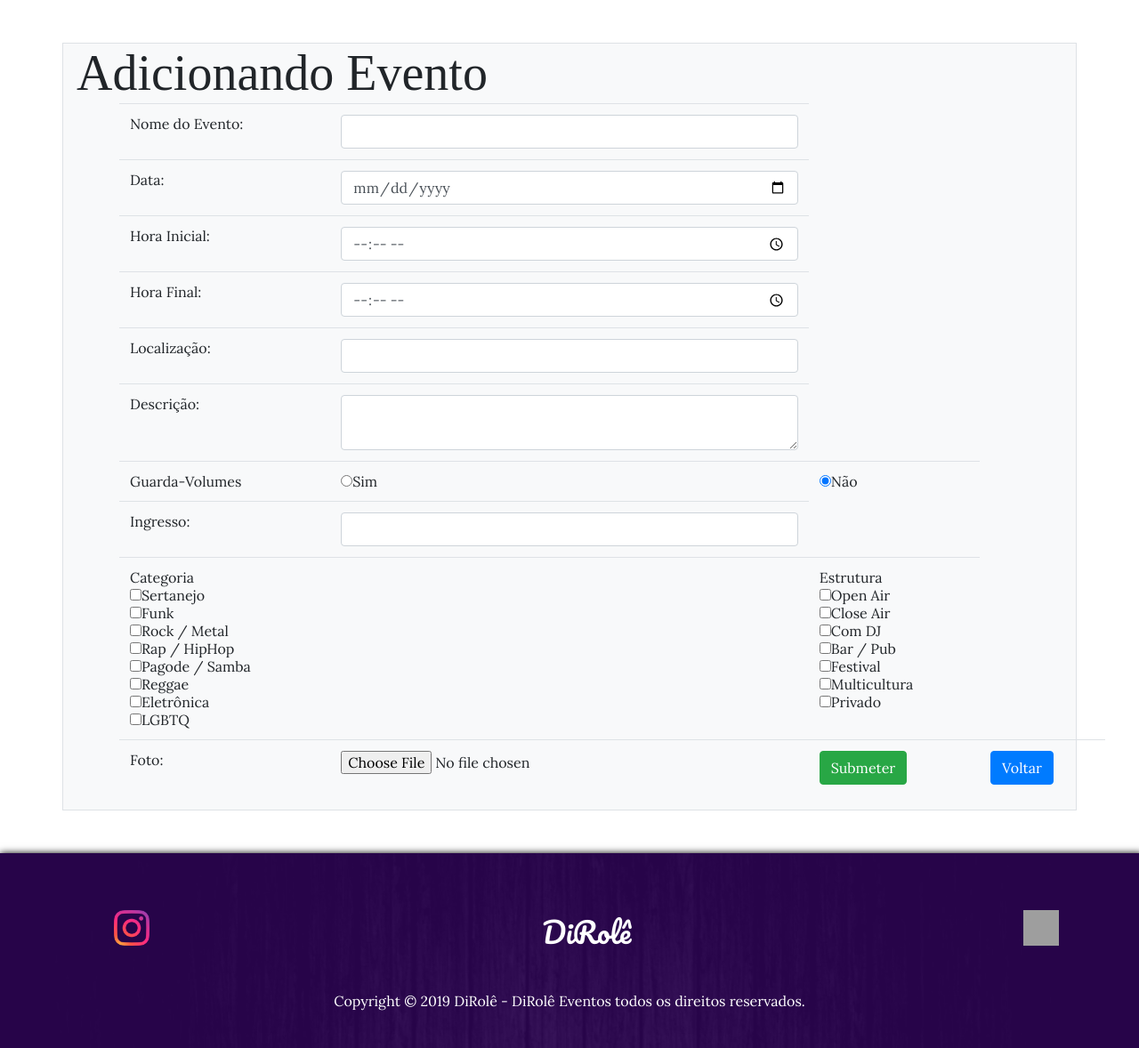
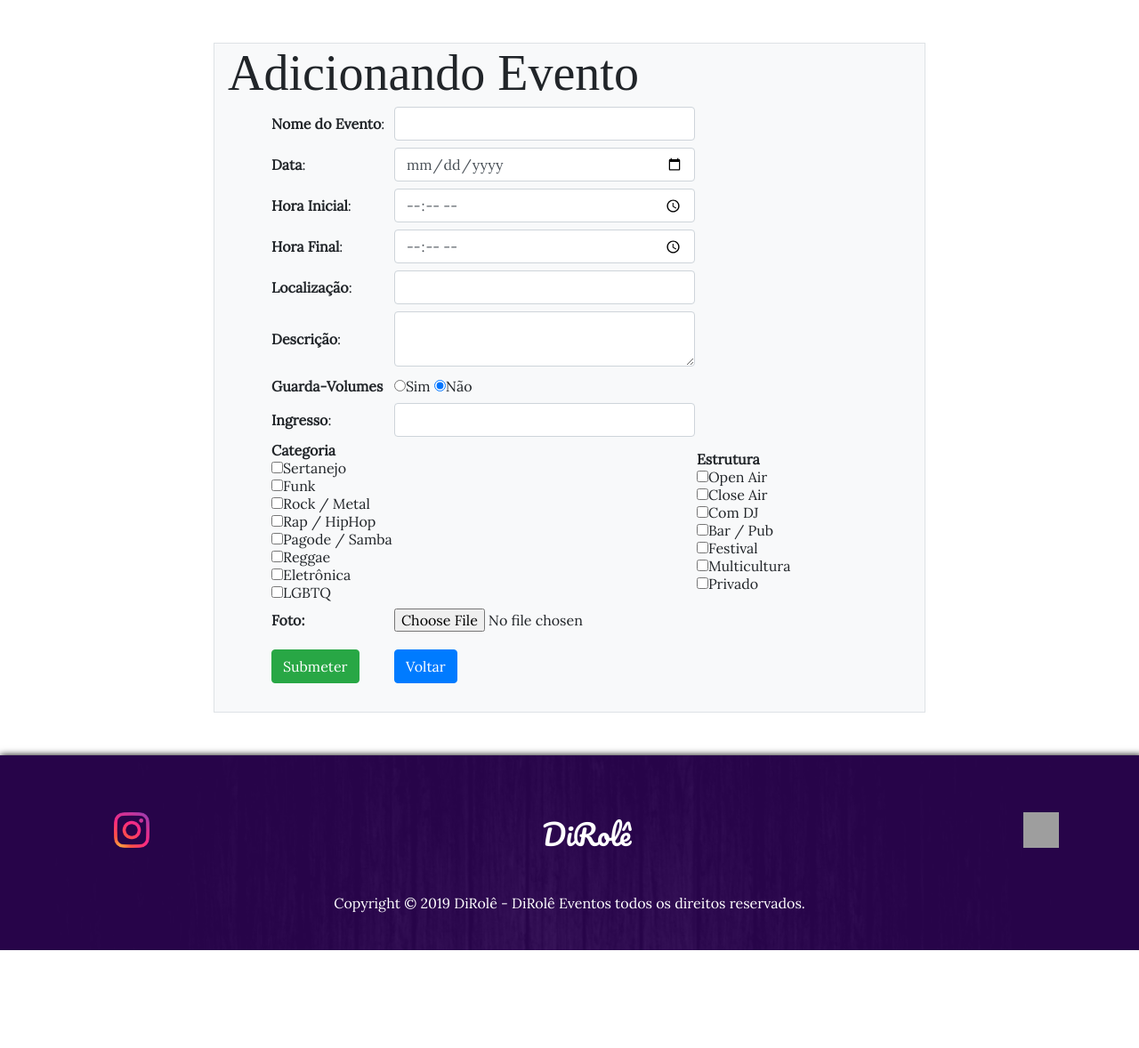
Before and after one commit to vncmendes/dirole, a PHP site: page /adiciona-evento.php in a window 1280 px wide. Shown: the part 80-1258 px from the top of the page at 89% size. After the commit the page ends 1148 px from the top, so only its background shows below. Run offline with PHP 8.4, Linux system fonts and the light colour scheme; data comes from the database, SQL or seed files in the repository; grey boxes are pictures that could not be loaded.

```diff
--- a/controller/evento.php
+++ b/controller/evento.php
@@ -38,6 +38,7 @@ if (array_key_exists("cadastrarEvento", $_POST)) {
 
 	if ($nome == "" || $data == "" || $horainicial == "" || $horafinal == "" || $local == "" || $descricao == "" || $ingresso == "" || $categoria == "" || $estrutura == "") {
 		echo "Preencha todos os campos";
+		$validate = false;
 		header("Location: ../view/adiciona-evento.php");
 	} else {
 		$validate = true;
--- a/view/adiciona-evento.php
+++ b/view/adiciona-evento.php
@@ -92,68 +92,69 @@ $estruturas = $estrutura->selectAll();
 
 
 	<div class="principal">
-		<div class="container py-5">
+		<div style="max-width: 800px" class="container py-5">
 			<div class="row">
 				<div class="col-12 border bg-light">
 					<font face="DancingScript" class="py-2 display-4">Adicionando Evento</font>
 					<div class="conteudo flex-container bg-light" class="col-12">
 
 						<form action="" method="POST" name="formReg" id="formId" enctype="multipart/form-data">
-							<table class="table mx-5 py-5">
-								<tr>
-									<td class="byeBorder">Nome do Evento:</td>
-									<td class="byeBorder"><input class="form-control" type="text" name="nome"></td>
+							<table class="mx-5 py-5">
+								<tr class="mx-5 py-5">
+									<td class="byeBorder py-1"><b>Nome do Evento</b>:</td>
+									<td class="byeBorder py-1"><input class="form-control" type="text" name="nome"></td>
+								</tr>
+								<tr class="mx-5 py-5">
+									<td class="byeBorder py-1"><b>Data</b>:</td>
+									<td class="byeBorder py-1"><input class="form-control" type="date" max="2999-12-31" name="data"></td>
 								</tr>
 								<tr>
-									<td class="byeBorder">Data:</td>
-									<td class="byeBorder"><input class="form-control" type="date" name="data"></td>
+									<td class="byeBorder py-1"><b>Hora Inicial</b>:</td>
+									<td class="byeBorder py-1"><input class="form-control" type="time" name="horai"></td>
 								</tr>
 								<tr>
-									<td class="byeBorder">Hora Inicial:</td>
-									<td class="byeBorder"><input class="form-control" type="time" name="horai"></td>
+									<td class="byeBorder py-1"><b>Hora Final</b>:</td>
+									<td class="byeBorder py-1"><input class="form-control" type="time" name="horaf"></td>
 								</tr>
 								<tr>
-									<td class="byeBorder">Hora Final:</td>
-									<td class="byeBorder"><input class="form-control" type="time" name="horaf"></td>
+									<td class="byeBorder py-1"><b>Localização</b>:</td>
+									<td class="byeBorder py-1"><input class="form-control" type="text" name="localizacao"></td>
 								</tr>
 								<tr>
-									<td class="byeBorder">Localização:</td>
-									<td class="byeBorder"><input class="form-control" type="text" name="localizacao"></td>
+									<td class="byeBorder py-1"><b>Descrição</b>:</td>
+									<td class="byeBorder py-1"> <textarea class="form-control" name="descricao"></textarea></td>
 								</tr>
 								<tr>
-									<td class="byeBorder">Descrição:</td>
-									<td class="byeBorder"> <textarea class="form-control" name="descricao"></textarea></td>
+									<td class="byeBorder py-2"><b>Guarda-Volumes</b></td>
+									<td class="byeBorder py-2"><input type="radio" value="1" name="gv">Sim <input type="radio" value="0" name="gv" checked>Não</td>
 								</tr>
 								<tr>
-									<td class="byeBorder">Guarda-Volumes</td>
-									<td class="byeBorder"><input type="radio" value="1" name="gv">Sim</td>
-									<td class="byeBorder"><input type="radio" value="0" name="gv" checked>Não</td>
-								</tr>
-								<tr>
-									<td class="byeBorder">Ingresso:</td>
+									<td class="byeBorder py-1"><b>Ingresso</b>:</td>
 									<td class="byeBorder"><input class="form-control" type="number" name="ingresso"></td>
 								</tr>
 
 								<tr>
-									<td class="byeBorder" id="ce">Categoria<br>
+									<td class="byeBorder py-1" id="ce"><b>Categoria</b><br>
 										<?php foreach ($categorias as $categoria) : ?>
 											<input type="checkbox" name="categoria[]" value="<?= $categoria->id ?>"><?= $categoria->nome ?><br>
 										<?php endforeach; ?>
 									</td>
-									<td class="byeBorder"></td>
+									<td class="byeBorder py-1"></td>
 
-									<td class="byeBorder">Estrutura<br>
+									<td class="byeBorder py-1"><b>Estrutura</b><br>
 										<?php foreach ($estruturas as $estrutura) : ?>
 											<input type="checkbox" name="estrutura[]" value="<?= $estrutura->id ?>"><?= $estrutura->nome ?><br>
 										<?php endforeach; ?>
 									</td>
 								</tr>
-								<td class="byeBorder">Foto:</td>
-								<td class="byeBorder"><input type="file" name="arquivo"></td>
+								<tr>
+									<td class="byeBorder py-1"><b>Foto:</td>
+									<td class="byeBorder py-1"><input type="file" name="arquivo"></td>
+								</tr>
 
 								<input type="hidden" name="max_file_size" value="200000">
-								<td class="byeBorder"><input class="btn btn-success" type="submit" name="cadastrarEvento" value="Submeter"></td>
-								<td class="byeBorder"><a class="btn btn-primary" href="index.php">Voltar</a></td>
+								<td class="byeBorder py-3"><input class="btn btn-success" type="submit" name="cadastrarEvento" value="Submeter"></td>
+								<td class="byeBorder py-3"><a class="btn btn-primary" href="index.php">Voltar</a></td>
 
 
 							</table>
--- a/view/css/styles.css
+++ b/view/css/styles.css
@@ -804,6 +804,7 @@ section.eventcategories .eventcategories-content ul li img {
   width: 5%;
   height: 5%;
 }
+
 .eventcard-categories {
   color: rgba(0, 0, 0, 0.9);
   display: flex;
@@ -1148,7 +1149,11 @@ div img.eventphoro {
   }
 
   #titular-tarefas {
-    color: #41f497;
+    color: #c90505;
+  }
+
+  #titular-tarefas h3 {
+    font-weight: bold;
   }
 
   textarea {
--- a/view/eventos.php
+++ b/view/eventos.php
@@ -114,7 +114,7 @@ $todosEventos = $eventos->selectAll();
           </a>
         <?php } ?>
 
-        <form style="margin: 0" ; method="POST" action="pesquisa.php">
+        <form style="margin: 0"; method="GET" action="pesquisa.php?pesquisa">
           <input type="text" name="pesquisar" onKeyPress="return goSearch(this, event)" placeholder="Procurar Evento" />
         </form>
         <?php if (isset($_SESSION['logado'])) { ?>
--- a/view/js/functions.js
+++ b/view/js/functions.js
@@ -140,7 +140,6 @@ function deletarLembrete() {
 			mostrarLembretes();
 			selecionarLembrete();
 		}
-
 	}
 }
 
@@ -311,7 +310,6 @@ function formatarLembrete(lembrete) {
 }
 
 document.addEventListener('DOMContentLoaded', function() {
-	console.log('rodando OK !');
 	document.getElementById("buttonSave").onclick = criandoLembrete;
 	document.getElementById("buttonDelete").onclick = deletarLembrete;
 	mostrarLembretes();
```
Also changed, not shown: view/evento.php (+17 -15 lines), view/eventsecond-content.php (+43 -0 lines), view/lista-evento.php (+6 -2 lines), view/navbar2.php (+6 -1 lines), view/pesquisa.php (+19 -25 lines), model/Evento.php (line endings or trailing spaces).
